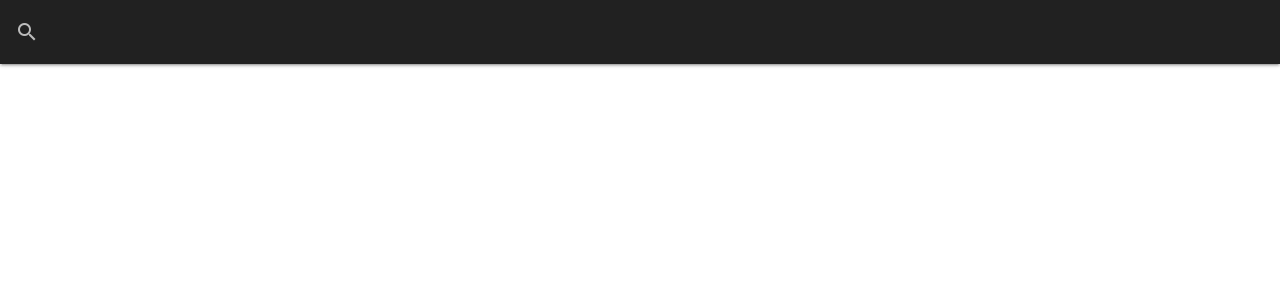
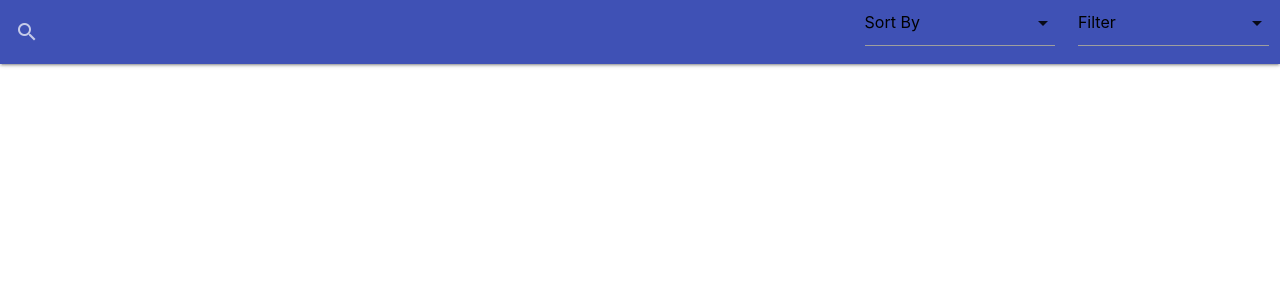
Before and after one commit to espoldi/EmployeeDirectory, a React (Create React App) app: page / in a window 1280 px wide. Shown: the top 300 px of the page. Built offline with nearby package versions, Linux system fonts and the light colour scheme.

Commit message:
fixed navbar to be searchbar with sort and filter options

```diff
--- a/src/components/FilterMenu.js
+++ b/src/components/FilterMenu.js
@@ -2,8 +2,14 @@ import React from "react";
 
 function FilterMenu() {
     return (
-        <>
-        </>
+        <div class="input-field col s2">
+            <select>
+                <option value="" disabled selected>Filter</option>
+                <option value="1">Option 1</option>
+                <option value="2">Option 2</option>
+                <option value="3">Option 3</option>
+            </select>
+        </div>
     );
 }
 
--- a/src/components/Search.js
+++ b/src/components/Search.js
@@ -2,13 +2,11 @@ import React from "react";
 
 function Search() {
     return (
-        <form>
-            <div className="input-field grey darken-4">
-                <input id="search" type="search" required />
+            <div className="input-field col s8">
+                <input id="search" type="search"/>
                 <label className="label-icon" for="search"><i className="material-icons">search</i></label>
                 <i className="material-icons">close</i>
             </div>
-        </form>
     );
 }
 
--- a/src/components/navbar.js
+++ b/src/components/navbar.js
@@ -1,12 +1,19 @@
 import React from "react";
+
 import Search from "./Search";
+import SortMenu from "./SortMenu";
+import FilterMenu from "./FilterMenu";
 
 function NavBar() {
     return (
         <div className="navbar-fixed">
             <nav>
-                <div className="nav-wrapper">
-                    <Search />
+                <div className="nav-wrapper row indigo">
+                    <form>
+                        <Search />
+                        <SortMenu />
+                        <FilterMenu />
+                    </form>
                 </div>
             </nav>
         </div>
--- a/src/components/results.js
+++ b/src/components/results.js
@@ -2,8 +2,9 @@ import React from "react";
 
 function Results() {
     return (
-        <>
-        </>
+        <div className="container">
+
+        </div>
     );
 }
 
--- a/src/components/sortmenu.js
+++ b/src/components/sortmenu.js
@@ -2,8 +2,14 @@ import React from "react";
 
 function SortMenu() {
     return (
-        <>
-        </>
+        <div class="input-field col s2">
+            <select>
+                <option value="" disabled selected>Sort By</option>
+                <option value="1">Option 1</option>
+                <option value="2">Option 2</option>
+                <option value="3">Option 3</option>
+            </select>
+        </div>
     );
 }
 
```
